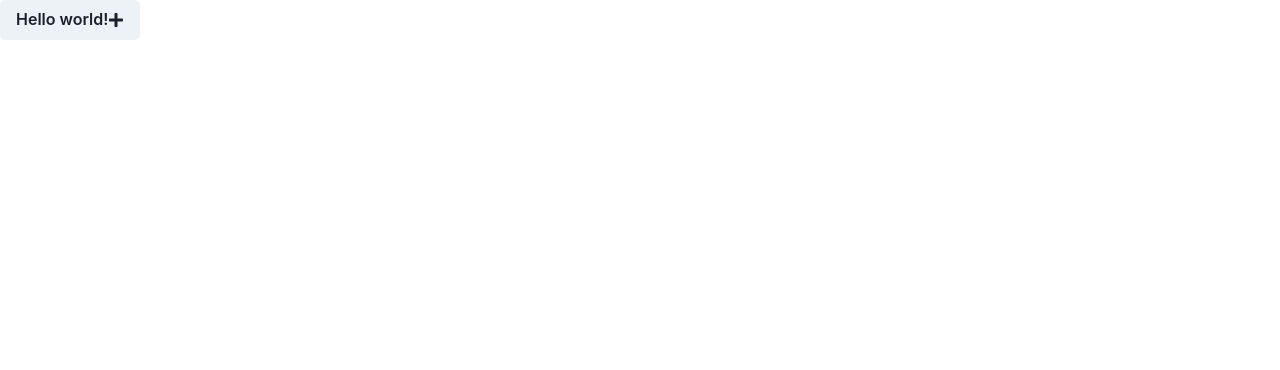
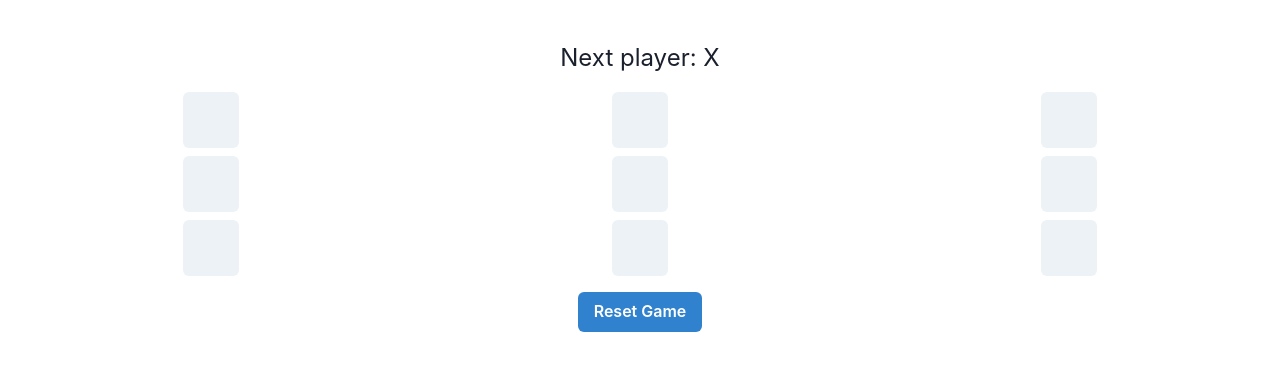
Before and after one commit to GPT-Engineer-App-Dev/strategic-tic-tac-toe, a React (Vite) app: page / in a window 1280 px wide. Shown: the top 370 px of the page. Built offline with nearby package versions, Linux system fonts and the light colour scheme.

Commit message:
Implemented a fully interactive tic-tac-toe game on the website.

```diff
--- a/src/pages/Index.jsx
+++ b/src/pages/Index.jsx
@@ -1,15 +1,63 @@
-// Complete the Index page component here
-// Use chakra-ui
-import { Button } from "@chakra-ui/react"; // example
-import { FaPlus } from "react-icons/fa"; // example - use react-icons/fa for icons
+import { useState } from 'react';
+import { Box, Button, Grid, GridItem, Text } from '@chakra-ui/react';
 
 const Index = () => {
-  // TODO: Create the website here!
+  const [board, setBoard] = useState(Array(9).fill(null));
+  const [xIsNext, setXIsNext] = useState(true);
+  const winner = calculateWinner(board);
+
+  const handleClick = (i) => {
+    const boardCopy = [...board];
+    if (winner || boardCopy[i]) return;
+    boardCopy[i] = xIsNext ? 'X' : 'O';
+    setBoard(boardCopy);
+    setXIsNext(!xIsNext);
+  };
+
+  const renderSquare = (i) => (
+    <Button onClick={() => handleClick(i)} size="lg" p={7}>
+      {board[i]}
+    </Button>
+  );
+
+  const resetGame = () => {
+    setBoard(Array(9).fill(null));
+    setXIsNext(true);
+  };
+
   return (
-    <Button>
-      Hello world! <FaPlus />
-    </Button>
-  ); // example
+    <Box textAlign="center" mt={10}>
+      <Text fontSize="2xl" mb={4}>{winner ? `Winner: ${winner}` : `Next player: ${xIsNext ? 'X' : 'O'}`}</Text>
+      <Grid templateColumns="repeat(3, 1fr)" gap={2}>
+        {Array.from({ length: 9 }).map((_, i) => (
+          <GridItem key={i}>
+            {renderSquare(i)}
+          </GridItem>
+        ))}
+      </Grid>
+      <Button mt={4} colorScheme="blue" onClick={resetGame}>Reset Game</Button>
+    </Box>
+  );
 };
 
+function calculateWinner(squares) {
+  const lines = [
+    [0, 1, 2],
+    [3, 4, 5],
+    [6, 7, 8],
+    [0, 3, 6],
+    [1, 4, 7],
+    [2, 5, 8],
+    [0, 4, 8],
+    [2, 4, 6],
+  ];
+  for (let i = 0; i < lines.length; i++) {
+    const [a, b, c] = lines[i];
+    if (squares[a] && squares[a] === squares[b] && squares[a] === squares[c]) {
+      return squares[a];
+    }
+  }
+  return null;
+}
+
 export default Index;
```
